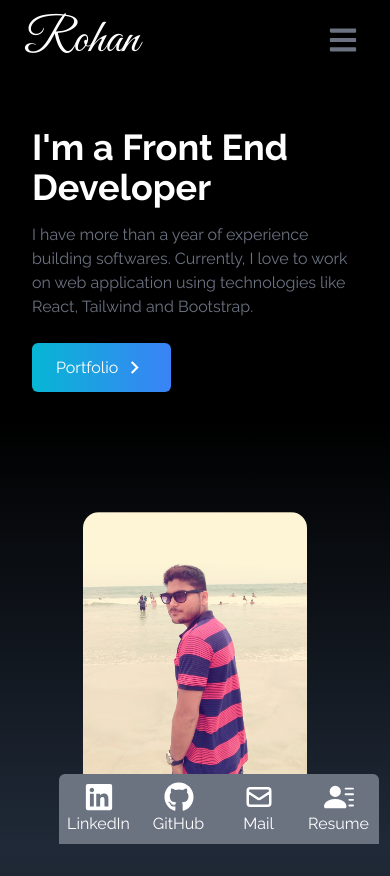
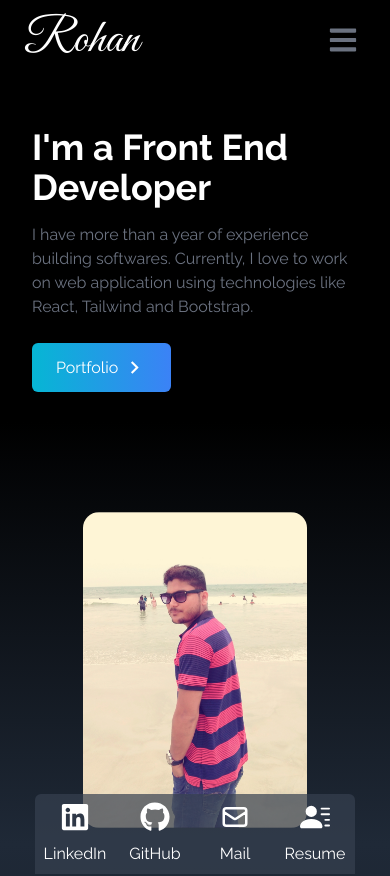
Before and after one commit to Rvp888/Portfolio-Website-by-React-Tailwind, a React (Create React App) app: page / in a window 390 px wide. Shown: the top 876 px of the page. Built offline with nearby package versions, Linux system fonts and the light colour scheme.

Commit message:
socialLinks section updated

```diff
--- a/src/components/SocialLinks.jsx
+++ b/src/components/SocialLinks.jsx
@@ -47,13 +47,13 @@ const SocialLinks = () => {
   ];
 
   return (
-    <div className="flex flex-row lg:flex-col bottom-0 left-[15%] lg:top-[35%] lg:left-0 fixed">
-      <ul className="flex flex-row lg:flex-col">
+    <div className="w-full flex justify-center lg:flex-col bottom-0 lg:left-0 lg:h-screen fixed">
+      <ul className="flex lg:flex-col">
         {links.map(({id, child, href, style, download}) => (
-          <li key={id} className={`flex items-center w-20 lg:w-40 lg:h-14 p-2 lg:p-4 lg:ml-[-100px] lg:hover:ml-[-10px] duration-300 lg:hover:rounded-md bg-gray-500 ${style}`}>
+          <li key={id} className={`flex items-center w-20 h-20 lg:w-40 lg:h-14 py-2 px-6 lg:p-4 mb-[-30px] lg:mb-0 lg:ml-[-85px] lg:hover:ml-[5px] duration-300 lg:hover:rounded-md bg-gray-700 bg-opacity-70 lg:bg-gray-500 ${style}`}>
             <a
               href={href}
-              className="flex flex-col-reverse lg:flex-row justify-between items-center w-full text-white"
+              className="flex flex-col-reverse lg:flex-row justify-between items-center w-full h-full text-white"
               download={download}
               target="_blank"
               rel="noreferrer"
```
